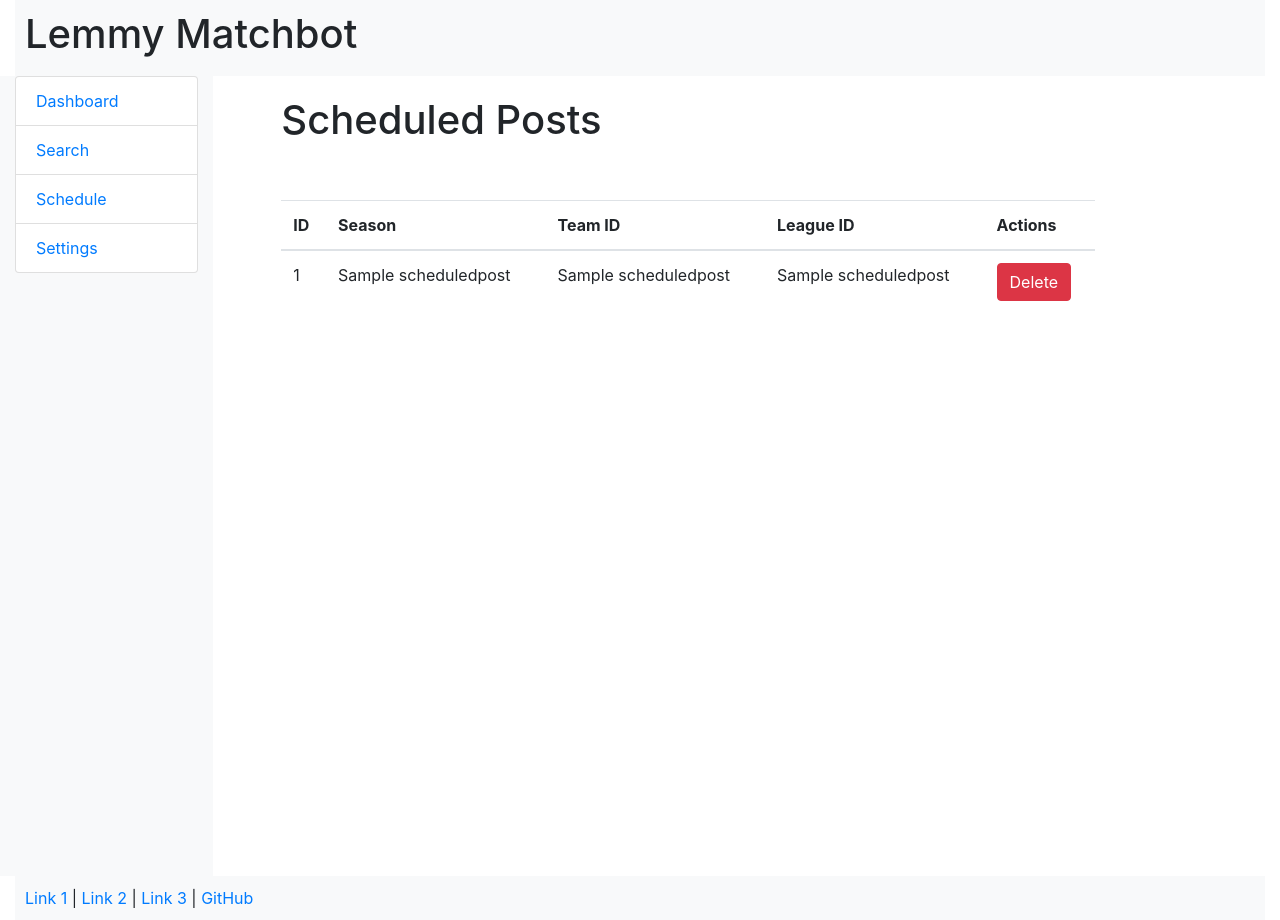
After one commit to janschlatter/feddit-matchbot, a Flask app: page /scheduledPosts in a window 1280 px wide. The commit adds this page. Run offline with Flask 3, Linux system fonts and the light colour scheme; a database or web service that is not in the repository returns one stand-in record (values such as "Sample title"); parts of the project's set-up code (start-up, migrations or seed data) failed here and were passed over; some libraries are stand-ins or nearby versions.

Commit message:
FEAT: Added Scheduled Posts, Delete Function

```diff
--- a/app.py
+++ b/app.py
@@ -1,4 +1,5 @@
 from flask import Flask, render_template, request, redirect, url_for, jsonify
+from db.db import get_connection, release_connection
 from dotenv import load_dotenv
 import os
 
@@ -68,5 +69,35 @@ def handle_schedule_post():
     return result
 
 
+@app.route("/scheduledPosts")
+def scheduled_posts():
+    conn = get_connection()
+    cursor = conn.cursor()
+    try:
+        cursor.execute("SELECT * FROM scheduledPosts")
+        scheduled_posts = cursor.fetchall()
+        print("Retrieved scheduled posts:", scheduled_posts)  # Debug print
+        return render_template("scheduledPosts.html", scheduled_posts=scheduled_posts)
+    except Exception as e:
+        print("Error retrieving scheduled posts:", e)  # Debug print
+    finally:
+        release_connection(conn)
+
+
+@app.route("/delete_post/<int:post_id>", methods=["DELETE"])
+def delete_post(post_id):
+    conn = get_connection()
+    cursor = conn.cursor()
+    try:
+        cursor.execute("DELETE FROM scheduledPosts WHERE id = %s", (post_id,))
+        conn.commit()
+        return "Post deleted!"
+    except Exception as e:
+        conn.rollback()
+        return f"Error deleting post: {e}"
+    finally:
+        release_connection(conn)
+
+
 if __name__ == "__main__":
     app.run()
--- a/templates/base.html
+++ b/templates/base.html
@@ -17,7 +17,7 @@
                 <ul class="list-group">
                     <li class="list-group-item"><a href="/">Dashboard</a></li>
                     <li class="list-group-item"><a href="/manage_bot">Search</a></li>
-                    <li class="list-group-item"><a href="/">Schedule</a></li>
+                    <li class="list-group-item"><a href="/scheduledPosts">Schedule</a></li>
                     <li class="list-group-item"><a href="/manage_bot">Settings</a></li>
                 </ul>
             </div>
--- /dev/null
+++ b/templates/scheduledPosts.html
@@ -0,0 +1,50 @@
+{% extends "base.html" %}
+
+{% block title %}Scheduled Posts{% endblock %}
+
+{% block content %}
+    <h1 class="pb-5">Scheduled Posts</h1>
+    {% if scheduled_posts %}
+        <table class="table">
+            <thead>
+                <tr>
+                    <th>ID</th>
+                    <th>Season</th>
+                    <th>Team ID</th>
+                    <th>League ID</th>
+                    <th>Actions</th> <!-- New column for delete button -->
+                </tr>
+            </thead>
+            <tbody>
+                {% for post in scheduled_posts %}
+                <tr>
+                    <td>{{ post[0] }}</td>
+                    <td>{{ post[1] }}</td>
+                    <td>{{ post[2] }}</td>
+                    <td>{{ post[3] }}</td>
+                    <td>
+                        <button onclick="deletePost('{{ post[0] }}')" class="btn btn-danger">Delete</button> <!-- Delete button -->
+                    </td>
+                </tr>
+                {% endfor %}
+            </tbody>
+        </table>
+    {% else %}
+        <p>No scheduled posts found.</p>
+    {% endif %}
+
+    <script>
+        function deletePost(postId) {
+            // Make an AJAX request to delete the post
+            var xhr = new XMLHttpRequest();
+            xhr.open("DELETE", `/delete_post/${postId}`, true); // Use DELETE method
+            xhr.onreadystatechange = function() {
+                if (xhr.readyState === 4 && xhr.status === 200) {
+                    alert("Post deleted!");
+                    location.reload(); // Refresh the page after deleting the post
+                }
+            };
+            xhr.send();
+        }
+    </script>
+{% endblock %}
```
Also changed, not shown: db/post_scheduler.py (+17 -1 lines).
